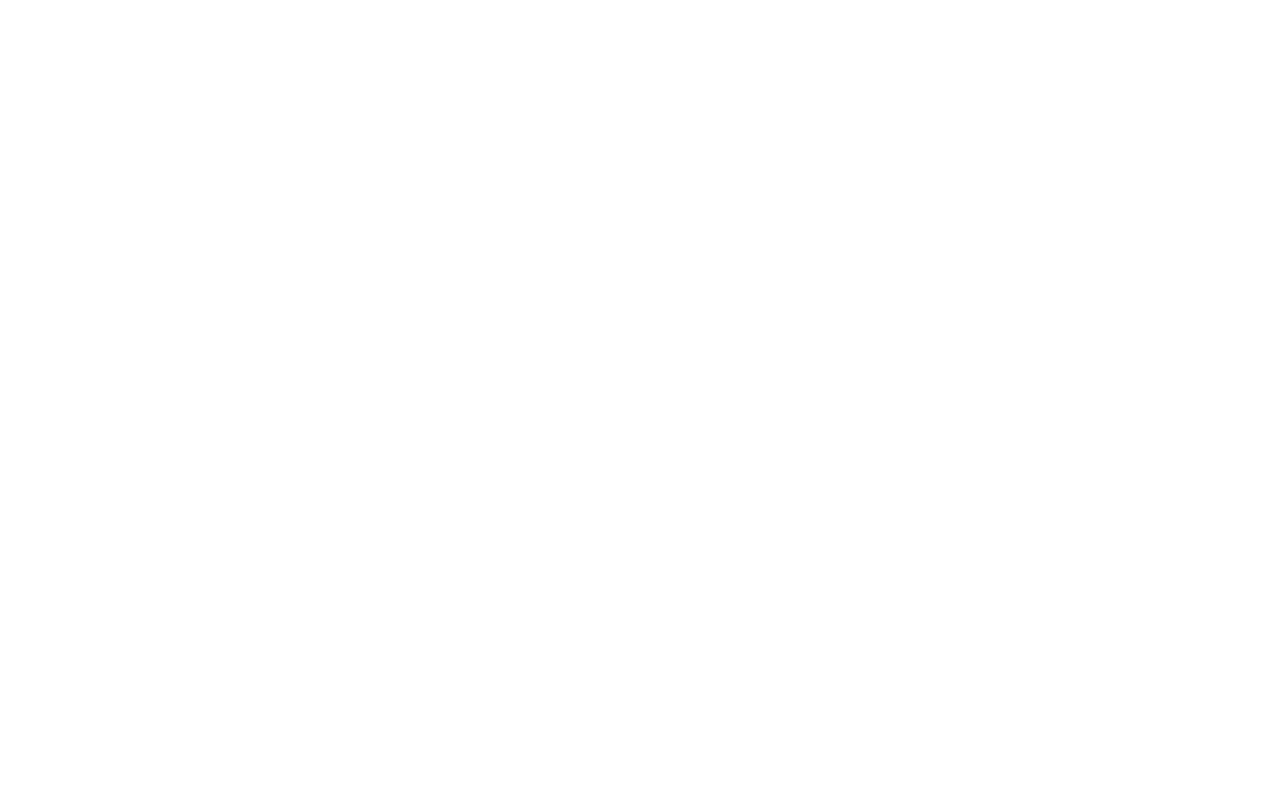
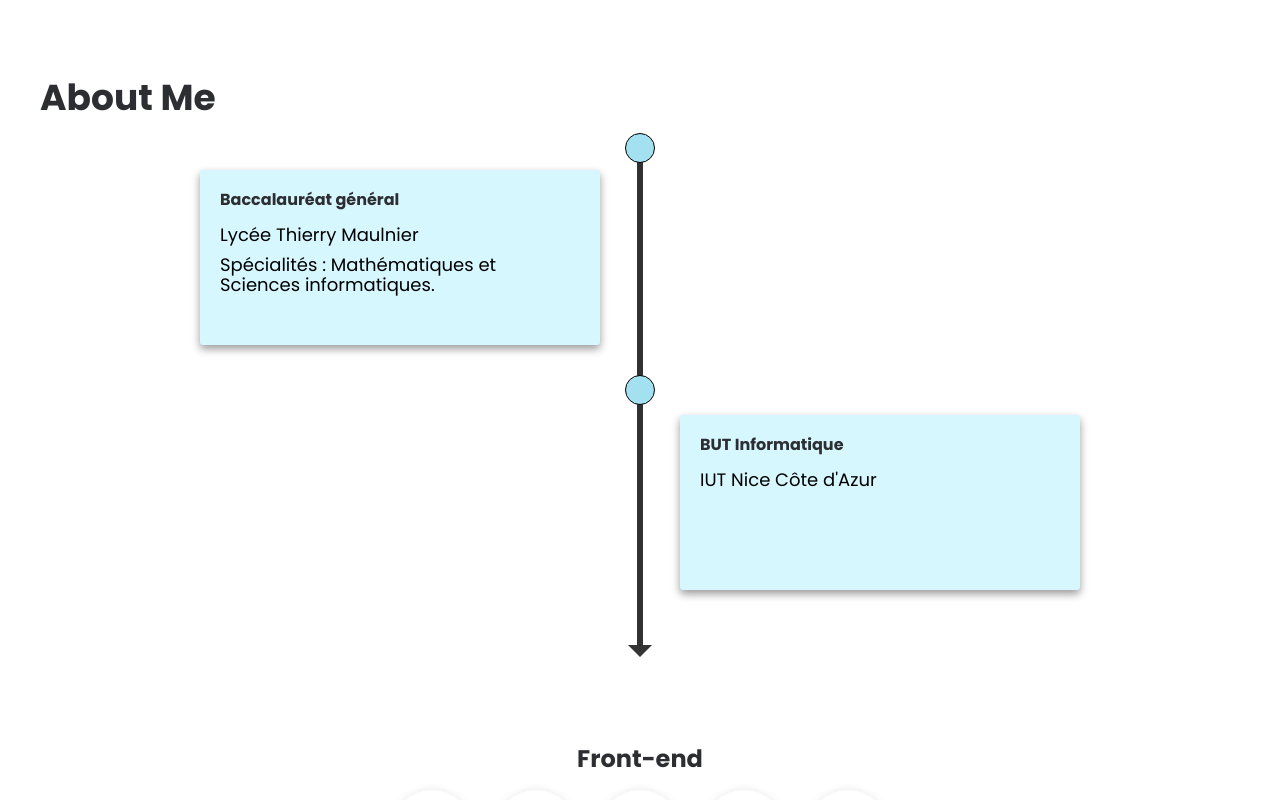
Before and after one commit to RayanOUTILI/Portfolio, a React (Create React App) app: page / in a window 1280 px wide. Shown: the part 820-1620 px from the top of the page. Before the commit the page ends 800 px from the top, so only its background shows below. Built offline with nearby package versions, Linux system fonts and the light colour scheme.

Commit message:
timeline res

```diff
--- a/src/components/About.js
+++ b/src/components/About.js
@@ -13,12 +13,44 @@ import Sql from "../assets/icons/sql.png";
 
 
 const About = () => {
+    window.addEventListener('scroll', revealOnScroll);
+
+    function revealOnScroll() {
+        var reveals = document.querySelectorAll('.reveal');
+        for (var i = 0; i < reveals.length; i++) {
+            var windowHeight = window.innerHeight;
+            var revealTop = reveals[i].getBoundingClientRect().top;
+            var revealPoint = 150;
+
+            if (revealTop < windowHeight - revealPoint) {
+                reveals[i].classList.add('active');
+            }
+        }
+    }
+
     return (
         <>
             <section id="about">
-                <h1 className="text-4xl font-bold text-left ml-10 mt-10 mb-2">About Me</h1>
+                <h1 className="text-4xl font-bold text-left ml-10 mt-24 mb-2">About Me</h1>
 
-                <h2 className="text-2xl font-bold text-center mb-2 ">Front-end</h2>
+                <div className="box-timeline reveal">
+                    <div className="ligne"></div>
+                    <div className="rond rond1" data-anim="1"></div>
+                    <div className="rond rond3" data-anim="3"></div>
+                    <div className="box b1" data-anim="1">
+                        <h2>Baccalauréat général</h2>
+                        <p>Lycée Thierry Maulnier</p>
+                        <p>Spécialités : Mathématiques et Sciences informatiques.</p>
+                    </div>
+                    <div className="box b2" data-anim="2">
+                        <h2>BUT Informatique</h2>
+                        <p>
+                            IUT Nice Côte d'Azur
+                        </p>
+                    </div>
+                </div>
+
+                <h2 className="text-2xl font-bold text-center mb-2 mt-6">Front-end</h2>
                 <div className="stacks flex justify-center items-center w-[50%] m-auto">
                     <ul className="flex gap-6">
                         <li data-language="HTML5">
@@ -39,7 +71,7 @@ const About = () => {
                     </ul>
                 </div>
 
-                <h2 className="text-2xl font-bold text-center mb-2">Back-end</h2>
+                <h2 className="text-2xl font-bold text-center mb-2 mt-6">Back-end</h2>
                 <div className="stacks flex justify-center items-center w-[50%] m-auto">
                     <ul className="flex gap-6">
                         <li data-language="Java">
@@ -59,11 +91,11 @@ const About = () => {
                         </li>
                     </ul>
                 </div>
-            </section>
+            </section >
         </>
-    )
+    );
+};
 
 
-};
 
 export default About;
--- a/src/components/Home.js
+++ b/src/components/Home.js
@@ -4,9 +4,11 @@ import "../styles/nav.css";
 import "../styles/index.css";
 import lk from '../assets/icons/linkedin.png';
 import gh from '../assets/icons/github.png';
+import About from './About';
 
 const Home = () => {
     return (
+        <>
         <section id="home">
             <div className="home-conteneur bg-[var(--background-color)] h-screen flex flex-col justify-center items-center">
                 <div className='home-content w-2/3 text-left'>
@@ -29,6 +31,8 @@ const Home = () => {
                 </div>
             </div>
         </section>
+        <About />
+        </>
     );
 };
 
--- a/src/styles/index.css
+++ b/src/styles/index.css
@@ -5,6 +5,14 @@
 * {
   border: none;
   outline: none;
+}
+
+*,
+::before,
+::after {
+  box-sizing: border-box;
+  margin: 0;
+  padding: 0;
 }
 
 body {
@@ -24,10 +32,17 @@ code {
 }
 
 #home h1,
-#about h1,
 #home h2 {
   color: var(--text-color);
   font-size: 2.5rem;
+  line-height: 1.2;
+  margin-bottom: 1rem;
+  font-weight: 700;
+}
+
+#about h1,
+#about h2 {
+  color: var(--text-color);
   line-height: 1.2;
   margin-bottom: 1rem;
   font-weight: 700;
@@ -175,3 +190,134 @@ code {
   opacity: 1;
   visibility: visible;
 }
+
+
+.box-timeline {
+  width: 100%;
+  height: 510px;
+  position: relative;
+  margin-bottom: 100px;
+  /* border-top: solid 1px rgb(255, 0, 0);
+  border-bottom: solid 1px black; */
+  background-color: white;
+}
+
+.ligne {
+  height: 510px;
+  width: 6px;
+  margin: 0 auto;
+  background-color: #323131;
+  position: relative;
+}
+
+/* (flèche) */
+.ligne::after {
+  content: "";
+  position: absolute;
+  top: calc(100% - 6px);
+  left: 50%;
+  transform: translateX(-50%);
+  width: 0;
+  height: 0;
+  border-left: 12px solid transparent;
+  border-right: 12px solid transparent;
+  border-top: 12px solid #333;
+  top: calc(100% - 0px);
+}
+
+.rond {
+  width: 30px;
+  height: 30px;
+  border-radius: 50%;
+  background-color: rgb(163, 225, 241);
+  position: absolute;
+  border: 1px solid #000;
+  left: 50%;
+  transform: translate(-50%);
+  display: flex;
+  justify-content: center;
+  align-items: center;
+  font-size: 40px;
+}
+
+.rond1 {
+  top: -2px;
+}
+
+.rond3 {
+  top: 240px;
+}
+
+.box {
+  color: black;
+  width: 400px;
+  min-height: 175px;
+  padding: 20px;
+  border-radius: 3px;
+  height: auto;
+  background-color: #d7f7ff;
+  box-shadow: 0 4px 8px rgba(0, 0, 0, 0.4);
+  position: absolute;
+  left: 50%;
+  transform: translate(-50%);
+}
+
+.b1 {
+  top: 35px;
+  left: calc(50% - 240px);
+}
+
+.b2 {
+  top: 280px;
+  left: calc(50% + 240px);
+}
+
+.box p {
+  line-height: 20px;
+  font-size: 18px;
+  margin: 5px 0 10px 0;
+}
+
+@media screen and (max-width: 1000px) {
+
+  .ligne {
+    width: 4px;
+  }
+
+  .box {
+    padding: 10px;
+  }
+
+  .box p {
+    width: 100%;
+    font-size: 14px;
+    margin: 2px 0 5px 0;
+  }
+
+  .b1 {
+    top: 10px;
+    left: 23%;
+    width: 40%;
+  }
+
+  .b2 {
+    top: 280px;
+    left: calc(50% + 100px);
+    width: calc(100% - 275px);
+  }
+
+}
+
+.reveal{
+  position: relative;
+  opacity: 0;
+  transition: all 1s ease;
+  transform: translateY(250px);
+  pointer-events: none;
+}
+
+.reveal.active{
+  opacity: 1;
+  transform: translateY(0px);
+  pointer-events: auto;
+}
```
Also changed, not shown: package.json (+5 -2 lines), src/App.js (+5 -2 lines), src/index.js (+6 -3 lines), 1 other file (tests, documents, lock files or other folders).
